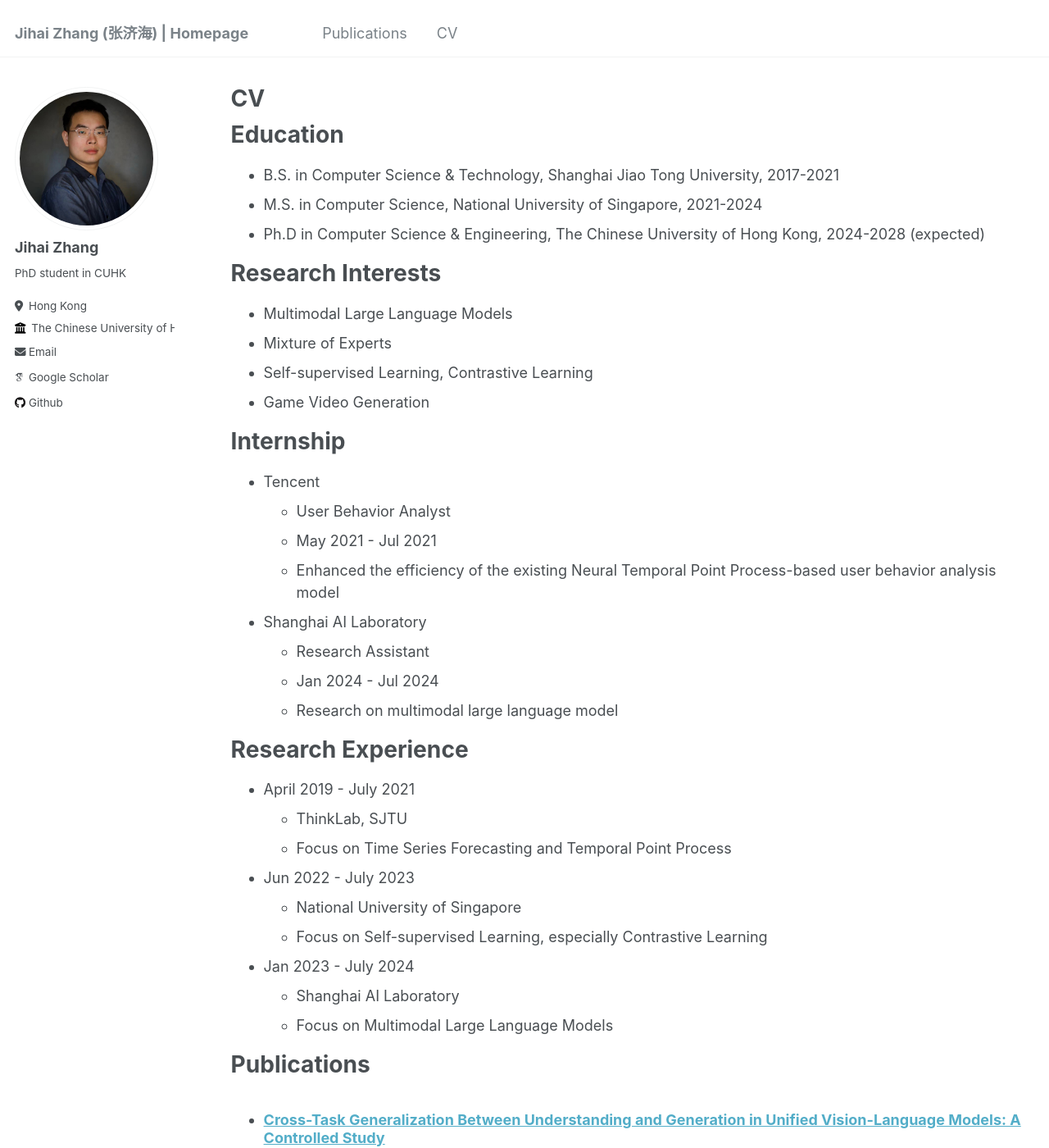
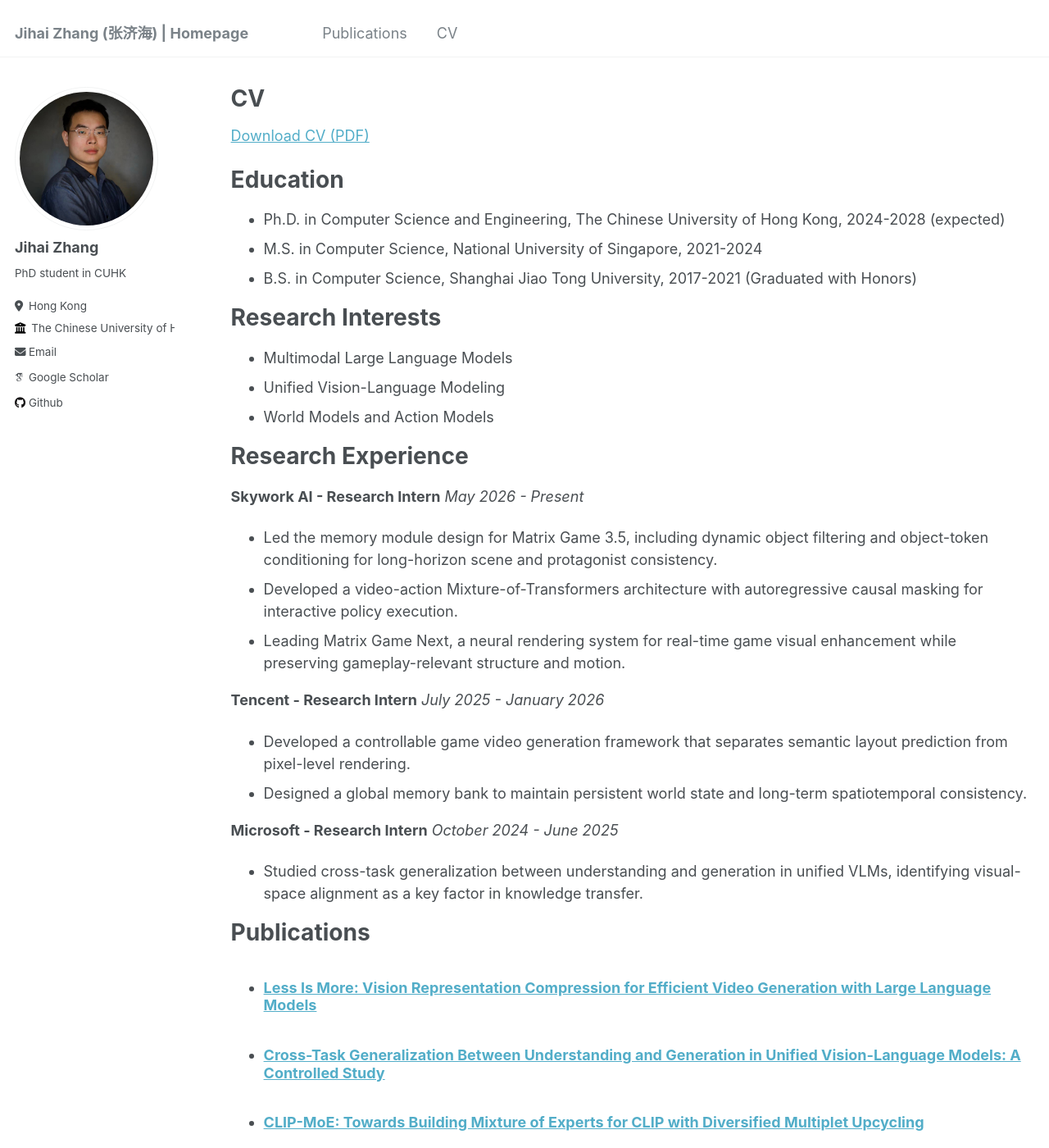
Before and after one commit to MajorDavidZhang/MajorDavidZhang.github.io, a Jekyll site: the page built from _pages/cv.md, in a window 1280 px wide and 1400 px high. Shown: the whole window at 82% size. Built offline with Jekyll 4.4.1, drawn with Linux system fonts in a browser that asks for light colours; some web fonts are replaced.

Commit message:
Add VRC publication and refresh CV

```diff
--- a/_pages/cv.md
+++ b/_pages/cv.md
@@ -9,85 +9,56 @@ redirect_from:
 
 {% include base_path %}
 
+[Download CV (PDF)](/files/Jihai_Zhang_CV.pdf)
+
 Education
 ======
-* B.S. in Computer Science & Technology, Shanghai Jiao Tong University, 2017-2021
+
+* Ph.D. in Computer Science and Engineering, The Chinese University of Hong Kong, 2024-2028 (expected)
 * M.S. in Computer Science, National University of Singapore, 2021-2024
-* Ph.D in Computer Science & Engineering, The Chinese University of Hong Kong, 2024-2028 (expected)
+* B.S. in Computer Science, Shanghai Jiao Tong University, 2017-2021 (Graduated with Honors)
 
 
 Research Interests
 ======
+
 * Multimodal Large Language Models
-* Mixture of Experts
-* Self-supervised Learning, Contrastive Learning
-* Game Video Generation
+* Unified Vision-Language Modeling
+* World Models and Action Models
 
-
-Internship
-======
-* Tencent
-  * User Behavior Analyst
-  * May 2021 - Jul 2021
-  * Enhanced the efficiency of the existing Neural Temporal Point Process-based user behavior analysis model
-
-* Shanghai AI Laboratory
-  * Research Assistant
-  * Jan 2024 - Jul 2024
-  * Research on multimodal large language model
 
 Research Experience
 ======
-* April 2019 - July 2021
-  * ThinkLab, SJTU
-  * Focus on Time Series Forecasting and Temporal Point Process
 
-* Jun 2022 - July 2023
-  * National University of Singapore
-  * Focus on Self-supervised Learning, especially Contrastive Learning
+**Skywork AI - Research Intern**
+*May 2026 - Present*
 
-* Jan 2023 - July 2024
-  * Shanghai AI Laboratory
-  * Focus on Multimodal Large Language Models
+* Led the memory module design for Matrix Game 3.5, including dynamic object filtering and object-token conditioning for long-horizon scene and protagonist consistency.
+* Developed a video-action Mixture-of-Transformers architecture with autoregressive causal masking for interactive policy execution.
+* Leading Matrix Game Next, a neural rendering system for real-time game visual enhancement while preserving gameplay-relevant structure and motion.
 
+**Tencent - Research Intern**
+*July 2025 - January 2026*
+
+* Developed a controllable game video generation framework that separates semantic layout prediction from pixel-level rendering.
+* Designed a global memory bank to maintain persistent world state and long-term spatiotemporal consistency.
+
+**Microsoft - Research Intern**
+*October 2024 - June 2025*
+
+* Studied cross-task generalization between understanding and generation in unified VLMs, identifying visual-space alignment as a key factor in knowledge transfer.
 
 
 Publications
 ======
+
   <ul>{% for post in site.publications reversed%}
     {% include archive-single-cv.html %}
   {% endfor %}</ul>
 
-<!-- Skills
-======
-* Skill 1
-* Skill 2
-  * Sub-skill 2.1
-  * Sub-skill 2.2
-  * Sub-skill 2.3
-* Skill 3 -->
-
-
-<!-- Talks
-======
-  <ul>{% for post in site.talks%}
-    {% include archive-single-talk-cv.html %}
-  {% endfor %}</ul>
-
-Teaching
-======
-  <ul>{% for post in site.teaching %}
-    {% include archive-single-cv.html %}
-  {% endfor %}</ul>
-
-Service and leadership
-======
-* Currently signed in to 43 different slack teams -->
-
-
-
 Academic Service
 ======
+
 **Conference refereeing:**
 - NeurIPS 2024
 - NeurIPS 2025
--- /dev/null
+++ b/_publications/paper-9-vrc.md
@@ -0,0 +1,16 @@
+---
+title: "Less Is More: Vision Representation Compression for Efficient Video Generation with Large Language Models"
+collection: publications
+permalink: /publication/paper-9-vrc
+date: 2026-01-01
+venue: 'AAAI'
+authors:
+---
+Authors: Yucheng Zhou<sup>*</sup>, **Jihai Zhang**<sup>*</sup>, Guanjie Chen, Jianbing Shen<sup>&dagger;</sup>, Yu Cheng<sup>&dagger;</sup>
+
+<sup>*</sup> Equal contribution. <sup>&dagger;</sup> Corresponding authors.
+
+**Abstract:**
+Video generation using Large Language Models (LLMs) has shown promising potential, effectively leveraging the extensive LLM infrastructure to provide a unified framework for multimodal understanding and content generation. However, these methods face critical challenges, i.e., token redundancy and inefficiencies arising from long sequences, which constrain their performance and efficiency compared to diffusion-based approaches. In this study, we investigate the impact of token redundancy in LLM-based video generation by information-theoretic analysis and propose Vision Representation Compression (VRC), a novel framework designed to achieve More in both performance and efficiency with Less video token representations. VRC introduces learnable representation compressor and decompressor to compress video token representations, enabling autoregressive next-sequence prediction in a compact latent space. Our approach reduces redundancy, shortens token sequences, and improves model's ability to capture underlying video structures. Our experiments demonstrate that VRC reduces token sequence lengths by a factor of 4, achieving more than 9-14x acceleration in inference while maintaining performance comparable to state-of-the-art video generation models. VRC not only accelerates the inference but also significantly reduces memory requirements during both model training and inference.
+
+[[PDF]](/files/paper-9-vrc.pdf)
```
Also changed, not shown: _pages/about.md (+1 -1 lines), 2 other files.
